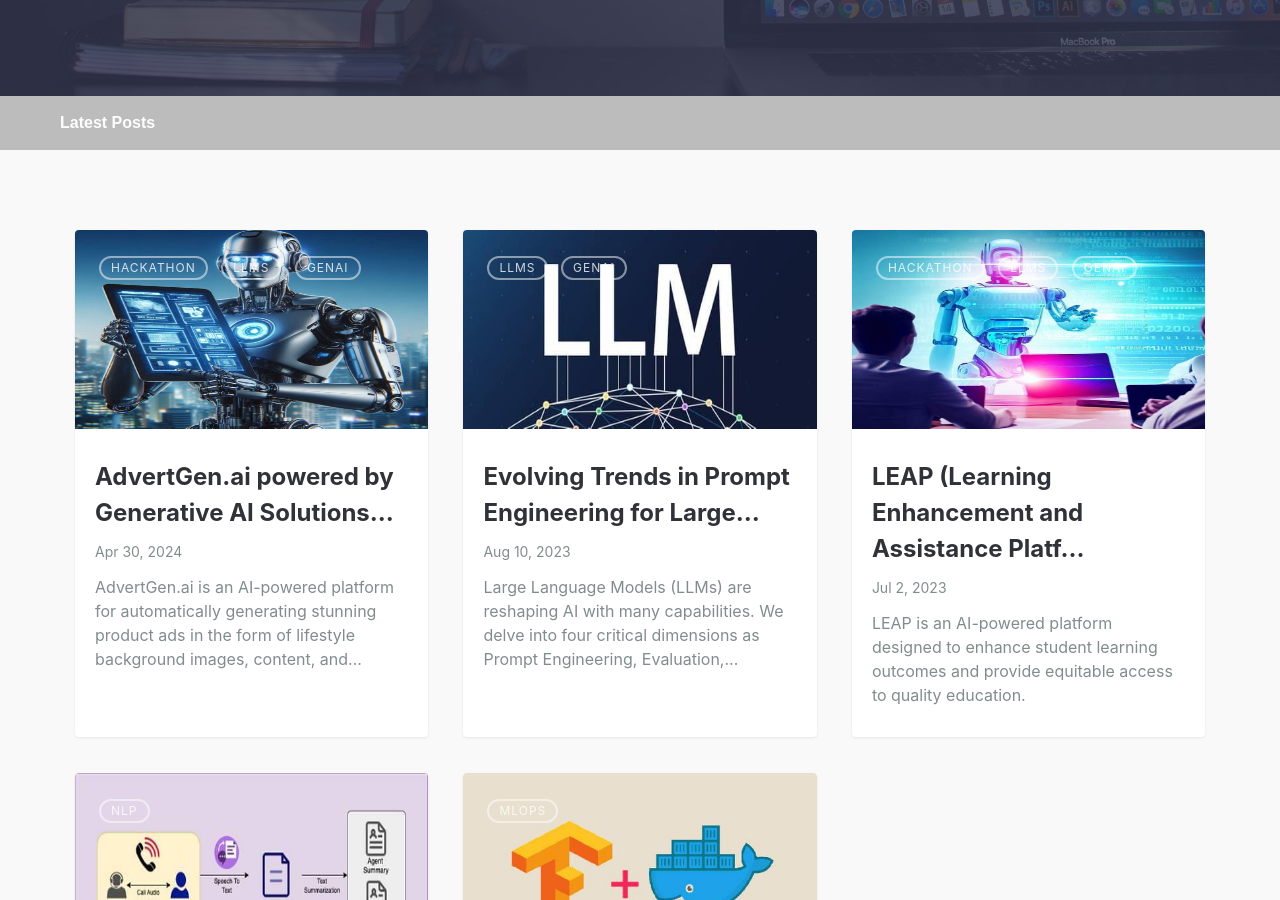
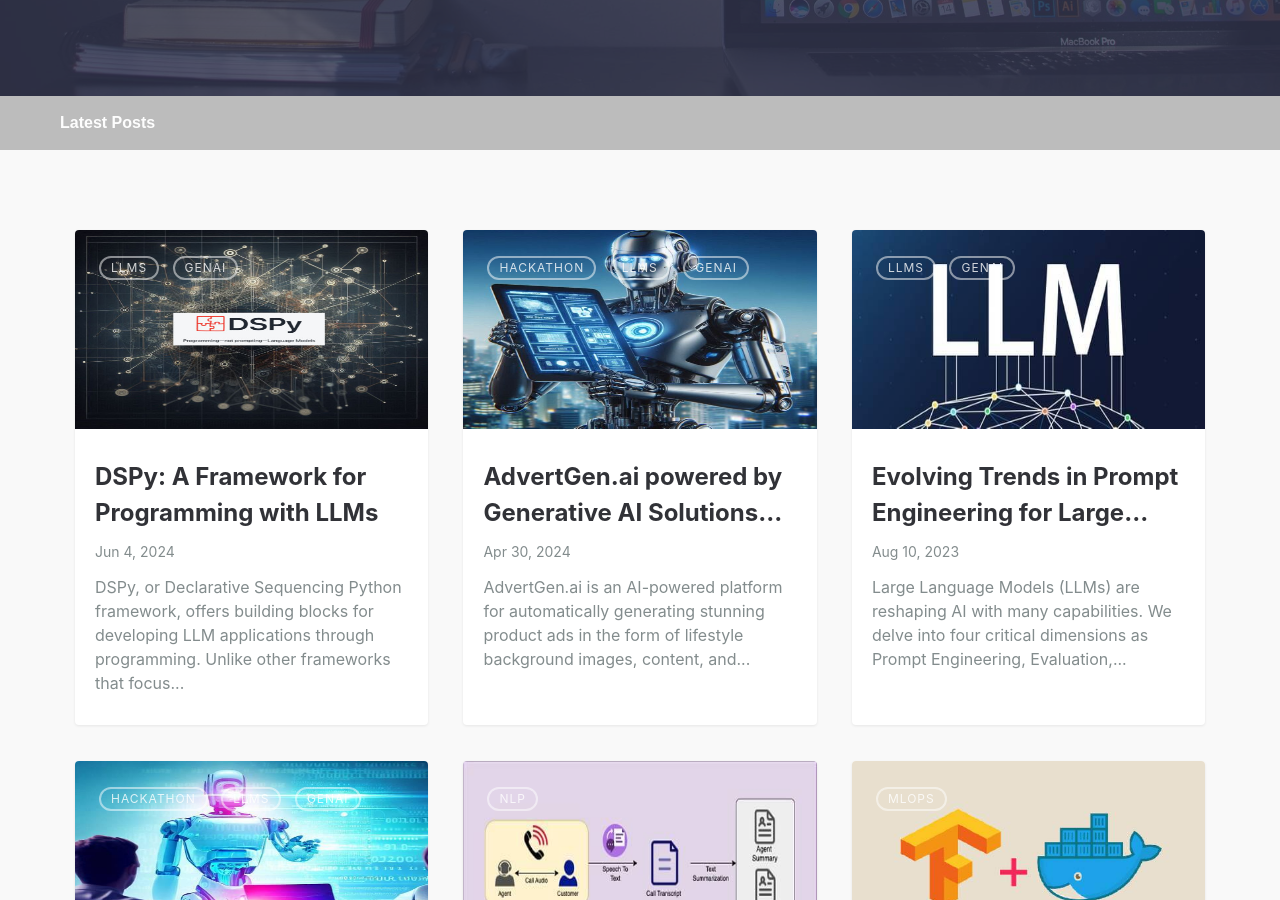
Before and after one commit to rohitsroch/rohitsroch.github.io, a Jekyll site: the page built from index.md, in a window 1280 px wide and 900 px high, scrolled down 480 px. Built offline with Jekyll 4.4.1, drawn with Linux system fonts in a browser that asks for light colours.

Commit message:
added a blog

```diff
--- /dev/null
+++ b/_posts/2024-06-04-llm-dspy-framework.md
@@ -0,0 +1,9 @@
+---
+layout: post
+title: "DSPy: A Framework for Programming with LLMs"
+summary: DSPy, or Declarative Sequencing Python framework, offers building blocks for developing LLM applications through programming. Unlike other frameworks that focus on prompting LLMs, it introduces a novel approach to programming LLMs.
+featured-img: llm-dspy-framework/llm-dspy-framework-card
+categories: LLMs GenAI
+---
+
+For more details, please refer to [White Paper Link](https://resources.c5i.ai/hubfs/Whitepaper/DSPy_A_Framework_for_Programming_with_LLMs.pdf)
--- a/publications.md
+++ b/publications.md
@@ -15,4 +15,6 @@
 **[5]** Moyan Mei and Rohit Sroch. 2023. **ESEAD: AN ENHANCED SIMPLE ENSEMBLE AND DISTILLATION FRAMEWORK FOR NATURAL LANGUAGE
 PROCESSING**. In 2023 11th International Conference on Learning Representations (ICLR'23) [Under Review]. [https://openreview.net/pdf?id=_omKGvXq0oX](https://openreview.net/pdf?id=_omKGvXq0oX)
 
+**[6]** Rohit Sroch. 2024. **DSPy: A Framework for Programming with LLMs [White Paper]**. Course5 Intelligence, AI Labs @C5i.ai (June 2024). [https://resources.c5i.ai/hubfs/Whitepaper/DSPy_A_Framework_for_Programming_with_LLMs.pdf](https://resources.c5i.ai/hubfs/Whitepaper/DSPy_A_Framework_for_Programming_with_LLMs.pdf)
+
 Also on [Google Scholar](https://scholar.google.com/citations?user=InqxsuEAAAAJ&hl=en&oi=sra)
```
Also changed, not shown: assets/img/posts/llm-dspy-framework/llm-dspy-framework-card.jpg (added), assets/img/posts/llm-dspy-framework/llm-dspy-framework-card_lg.jpg (added), assets/img/posts/llm-dspy-framework/llm-dspy-framework-card_md.jpg (added), assets/img/posts/llm-dspy-framework/llm-dspy-framework-card_placehold.jpg (added), assets/img/posts/llm-dspy-framework/llm-dspy-framework-card_sm.jpg (added), assets/img/posts/llm-dspy-framework/llm-dspy-framework-card_thumb.jpg (added), assets/img/posts/llm-dspy-framework/llm-dspy-framework-card_thumb@2x.jpg (added), assets/img/posts/llm-dspy-framework/llm-dspy-framework-card_xs.jpg (added).
